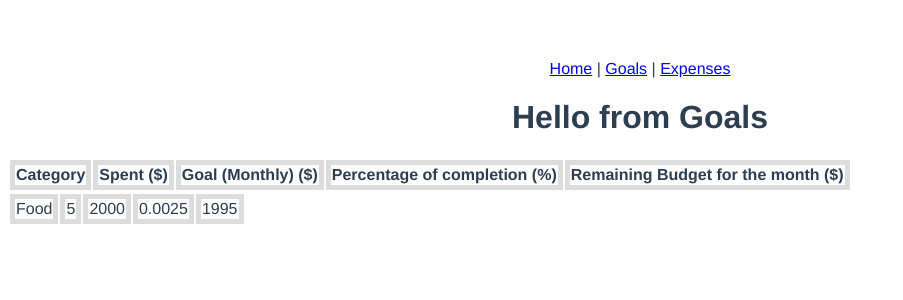
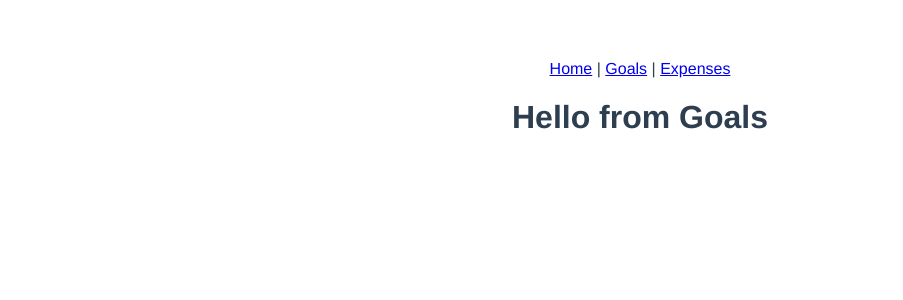
Before and after one commit to AY2122S2-BT3103-L2G19/GroupProject, a Vue app: page /goals in a window 1280 px wide. Shown: the top 300 px of the page, without its empty margins (0-903 px from the left). Built offline with nearby package versions, Linux system fonts and the light colour scheme.

Commit message:
Exploring table

```diff
--- a/package.json
+++ b/package.json
@@ -8,6 +8,7 @@
     "lint": "vue-cli-service lint"
   },
   "dependencies": {
+    "@revolist/vue-datagrid": "^3.0.98",
     "core-js": "^3.6.5",
     "vue": "^3.0.0",
     "vue-router": "^4.0.13"
--- a/src/components/GoalsTable.vue
+++ b/src/components/GoalsTable.vue
@@ -1,39 +1,20 @@
 <template>
-  <table id="SpendingGoals">
-    <tr>
-      <th>Category</th>
-      <th>Spent ($)</th>
-      <th>Goal (Monthly) ($)</th>
-      <th>Percentage of completion (%)</th>
-      <th>Remaining Budget for the month ($)</th>
-    </tr>
-  </table>
-
-  <table id="SpendingGoalsData">
-    <tr>
-      <td>Food</td>
-      <td>5</td>
-      <td>2000</td>
-      <td>0.0025</td>
-      <td>1995</td>
-    </tr>
-  </table>
+  <div id="app">
+    <v-grid
+      v-if="grid === 1"
+      key="1"
+      theme="compact"
+      :source="rows"
+      :columns="columns"
+    ></v-grid>
+  </div>
 </template>
 
 <script>
-export default {
-  name: "GoalsTable",
-};
+export default {};
 </script>
-
-<style>
-th, td {
-  border: 5px solid #dddddd;
-  text-align: center;
-}
-
-#table {
-            border-collapse: collapse;
-            width: 100%;
-        }
-</style>
+import VGrid from "@revolist/vue-datagrid"; export default { name: "App", data()
+{ return { columns: [{ prop: "name", name: "First", }, { prop: "details", name:
+"Second", }], rows: [{ name: "1", details: "Item 1", }] }; }, components: {
+VGrid, }, };
+<style></style>
```
Also changed, not shown: 1 other file (tests, documents, lock files or other folders).
